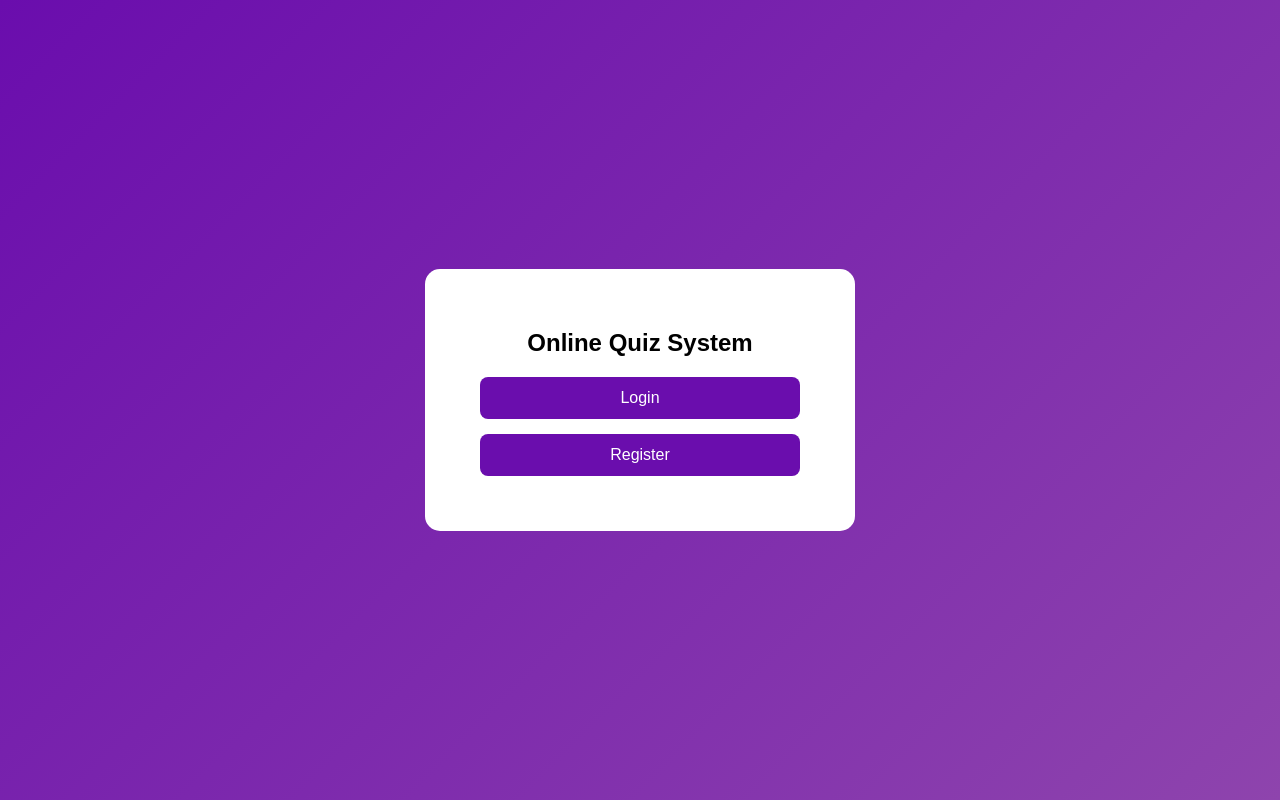
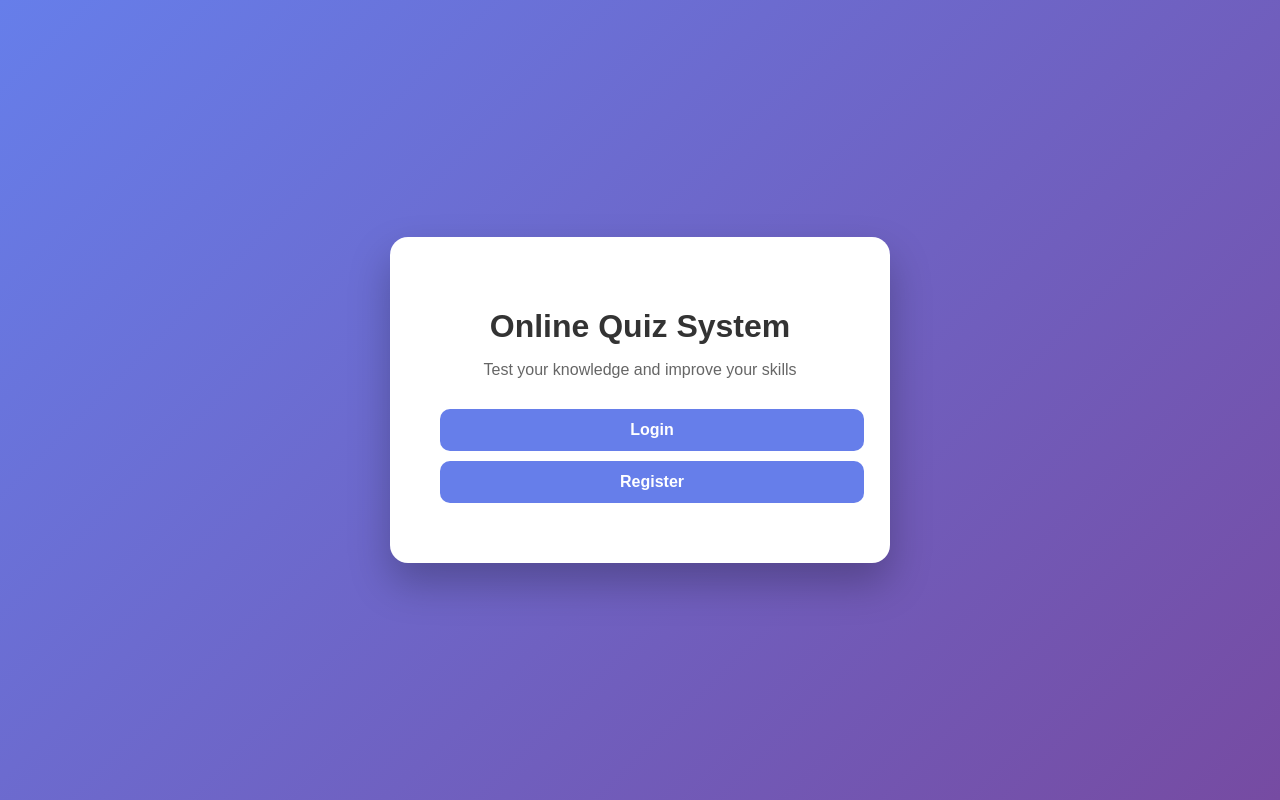
Before and after one commit to vajjareeswarid-byte/learn-quiz, a Flask app: page / in a window 1280 px wide. Run offline with Flask 3, Linux system fonts and the light colour scheme.

Commit message:
Update home.html

```diff
--- a/templates/home.html
+++ b/templates/home.html
@@ -1,43 +1,75 @@
 <!DOCTYPE html>
 <html>
 <head>
-<title>Quiz System</title>
+<title>Online Quiz System</title>
+<meta name="viewport" content="width=device-width, initial-scale=1.0">
+
 <style>
+
 body{
     margin:0;
     height:100vh;
     display:flex;
     justify-content:center;
     align-items:center;
-    background:linear-gradient(135deg,#6a0dad,#8e44ad);
-    font-family:Arial;
+    background:linear-gradient(135deg,#667eea,#764ba2);
+    font-family:Arial, Helvetica, sans-serif;
 }
-.box{
+
+.container{
     background:white;
-    padding:40px;
-    border-radius:15px;
+    padding:50px;
+    border-radius:18px;
     text-align:center;
-    width:350px;
+    width:400px;
+    box-shadow:0 20px 40px rgba(0,0,0,0.25);
 }
-a{
+
+h1{
+    margin-bottom:10px;
+    color:#333;
+}
+
+p{
+    color:#666;
+    margin-bottom:30px;
+}
+
+.btn{
     display:block;
-    margin:15px;
+    width:100%;
     padding:12px;
-    background:#6a0dad;
+    margin:10px 0;
+    text-decoration:none;
+    background:#667eea;
     color:white;
-    text-decoration:none;
-    border-radius:8px;
+    border-radius:10px;
+    font-weight:bold;
+    transition:0.3s;
 }
-a:hover{
-    background:#4b0082;
+
+.btn:hover{
+    background:#5a67d8;
 }
+
 </style>
 </head>
+
 <body>
-<div class="box">
-<h2>Online Quiz System</h2>
-<a href="/login">Login</a>
-<a href="/register">Register</a>
+
+<div class="container">
+
+<h1>Online Quiz System</h1>
+
+<p>Test your knowledge and improve your skills</p>
+
+<a href="/login" class="btn">Login</a>
+
+<a href="/register" class="btn">Register</a>
+
 </div>
+
 </body>
 </html>
+
+</html>
```
